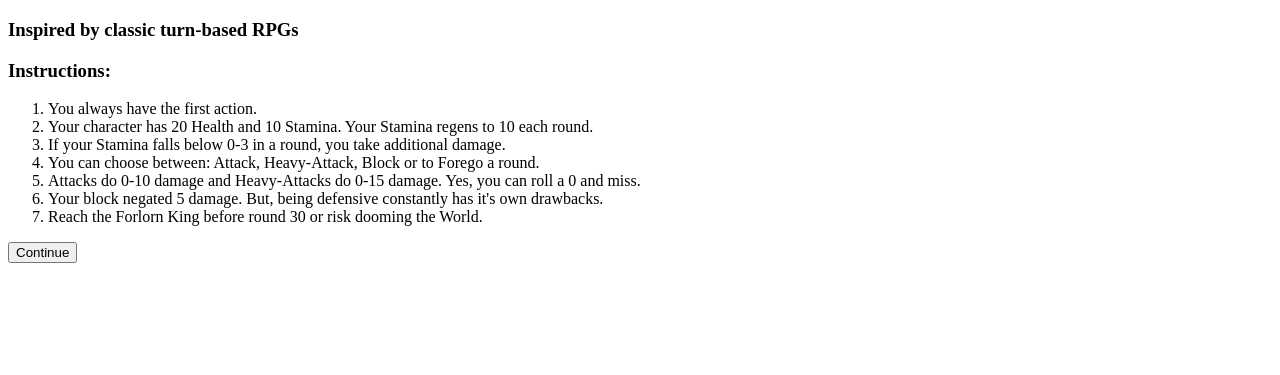
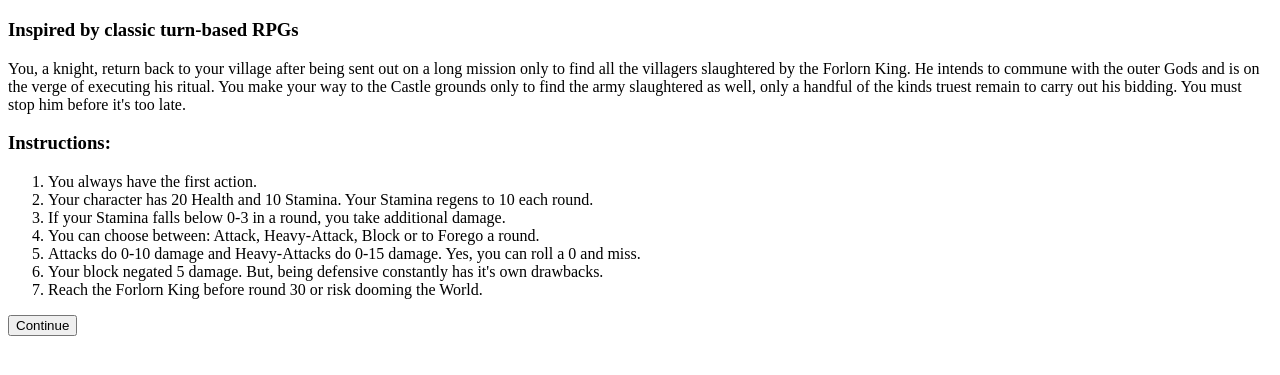
Before and after one commit to adithyaS1503/JS-ConsoleRPG, a plain HTML site: page index.html in a window 1280 px wide. Shown: the part 61-436 px from the top of the page. Drawn offline with Linux system fonts and the light colour scheme.

Commit message:
minor changes

```diff
--- a/index.html
+++ b/index.html
@@ -13,7 +13,10 @@
         <h3 id="subTitle">Inspired by classic turn-based RPGs</h3>
         <div class="story-card">
             <p>
-
+                You, a knight, return back to your village after being sent out on a long mission only to find all the villagers
+slaughtered by the Forlorn King. He intends to commune with the outer Gods and is on the verge of executing his
+ritual. You make your way to the Castle grounds only to find the army slaughtered as well, only a handful of the
+kinds truest remain to carry out his bidding. You must stop him before it's too late.
             </p>
         </div>
         <div class="instructions-card">
```
